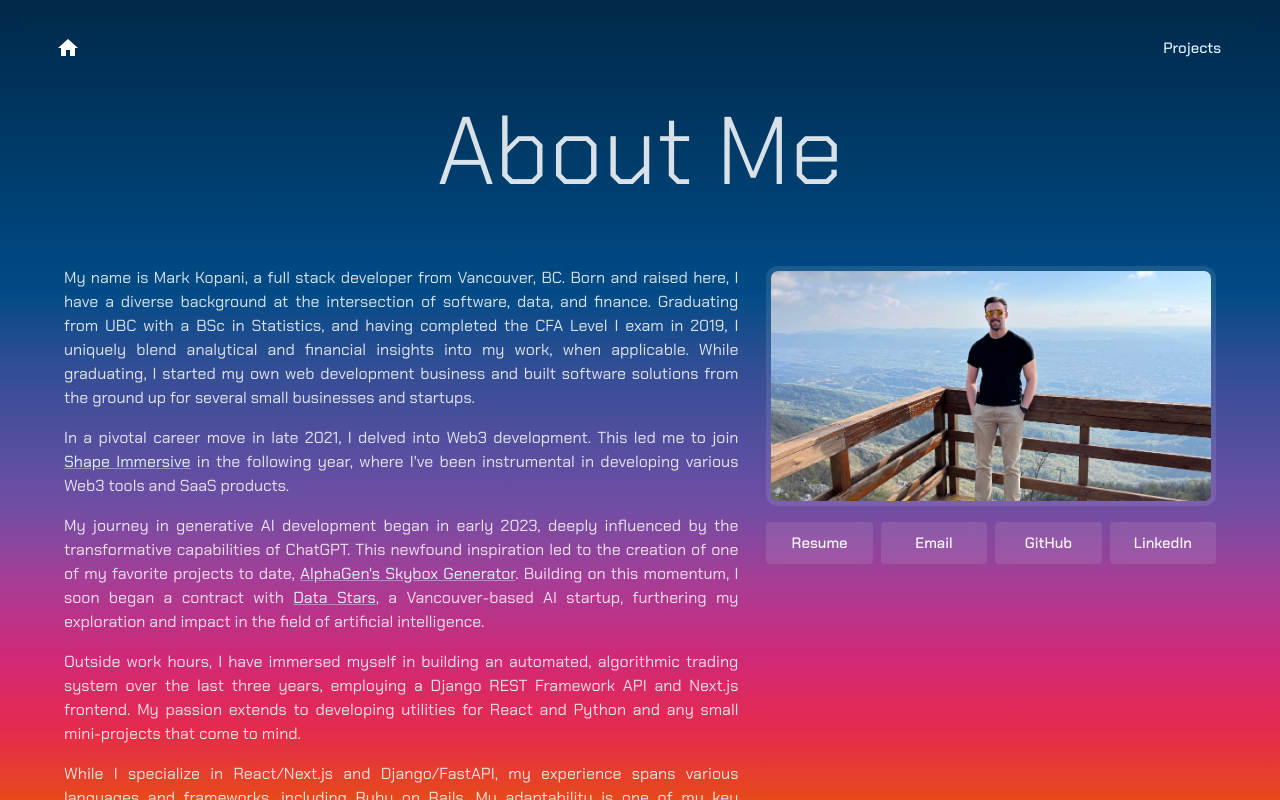
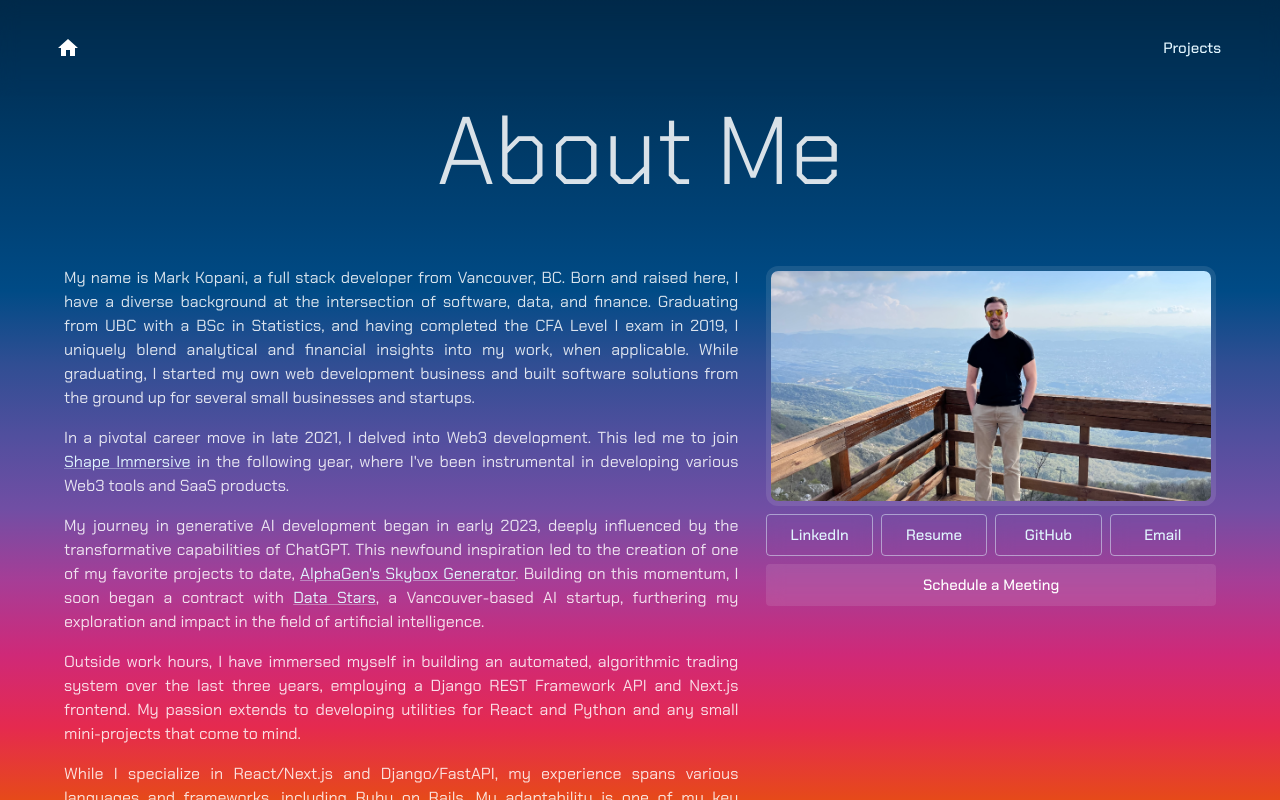
Before and after one commit to mkopani/mkopani.github.io, a Next.js app: page /about in a window 1280 px wide. Built offline with nearby package versions, Linux system fonts and the light colour scheme.

Commit message:
Add Calendly link to about page

```diff
--- a/src/pages/about.tsx
+++ b/src/pages/about.tsx
@@ -22,10 +22,10 @@ type LinkType = {
 };
 
 const links: LinkType[] = [
+  { href: 'https://www.linkedin.com/in/mkopani/', name: 'LinkedIn' },
   { href: '/resume.pdf', name: 'Resume' },
+  { href: 'https://github.com/mkopani', name: 'GitHub' },
   { href: 'mailto:mkopani+website@gmail.com', name: 'Email' },
-  { href: 'https://github.com/mkopani', name: 'GitHub' },
-  { href: 'https://www.linkedin.com/in/mkopani/', name: 'LinkedIn' },
 ];
 
 export default function About() {
@@ -77,7 +77,7 @@ export default function About() {
   );
 
   const renderPhotoAndLinks = () => (
-    <Stack alignItems="center" width="100%">
+    <Stack alignItems="center" width="100%" spacing={1}>
       {/* Photo */}
       <Box
         component="div"
@@ -85,7 +85,6 @@ export default function About() {
           width: '100%',
           height: '15em',
           position: 'relative',
-          mb: 2,
           borderStyle: 'solid',
           borderWidth: 5,
           borderRadius: 3,
@@ -122,6 +121,7 @@ export default function About() {
               href={href}
               target="_blank"
               fullWidth
+              variant="outlined"
               sx={{
                 backdropFilter: 'blur(8px)',
                 backgroundBlendMode: 'overlay',
@@ -132,6 +132,19 @@ export default function About() {
           </Box>
         ))}
       </Stack>
+      <Box sx={{ display: 'flex', width: '100%' }}>
+        <Button
+          href="https://calendly.com/mkopani/30min"
+          target="_blank"
+          fullWidth
+          sx={{
+            backdropFilter: 'blur(8px)',
+            backgroundBlendMode: 'overlay',
+          }}
+        >
+          Schedule a Meeting
+        </Button>
+      </Box>
     </Stack>
   );
 
```
